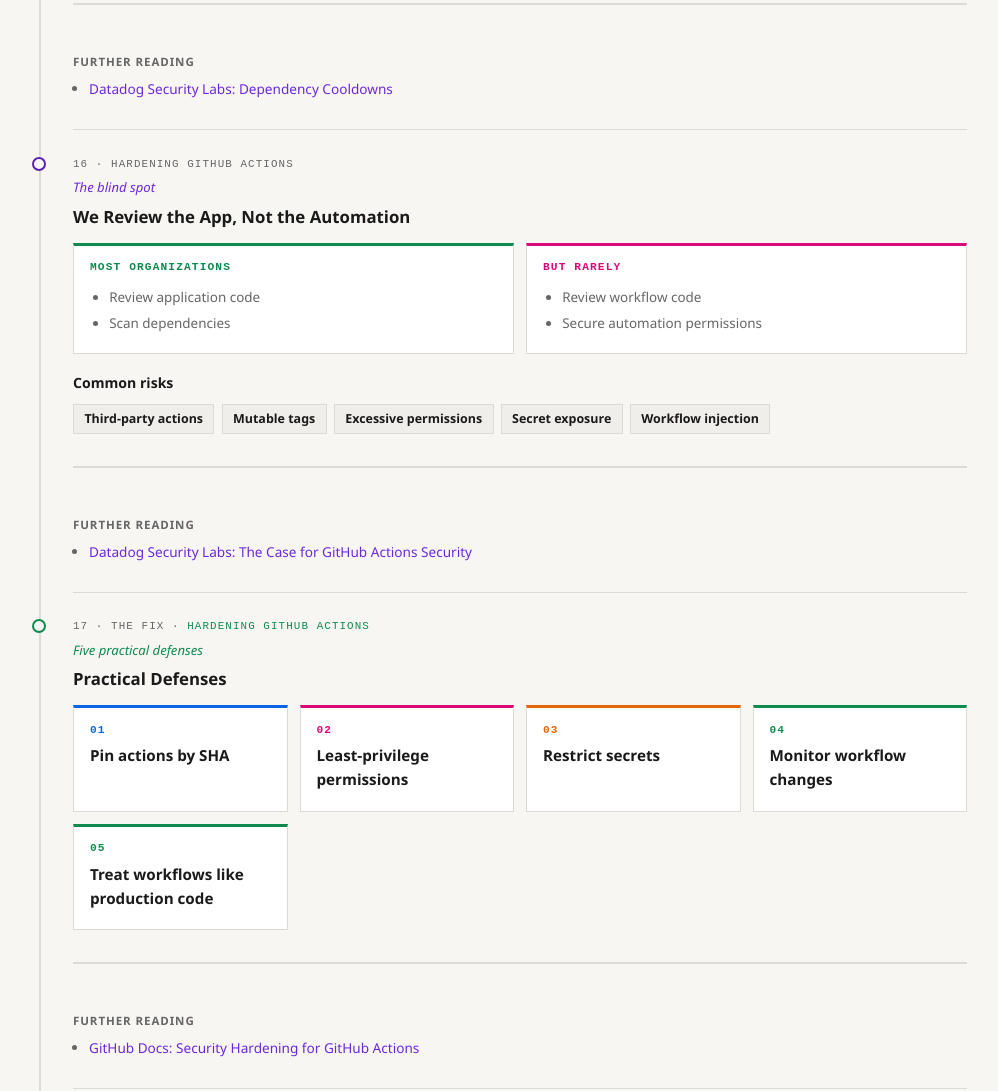
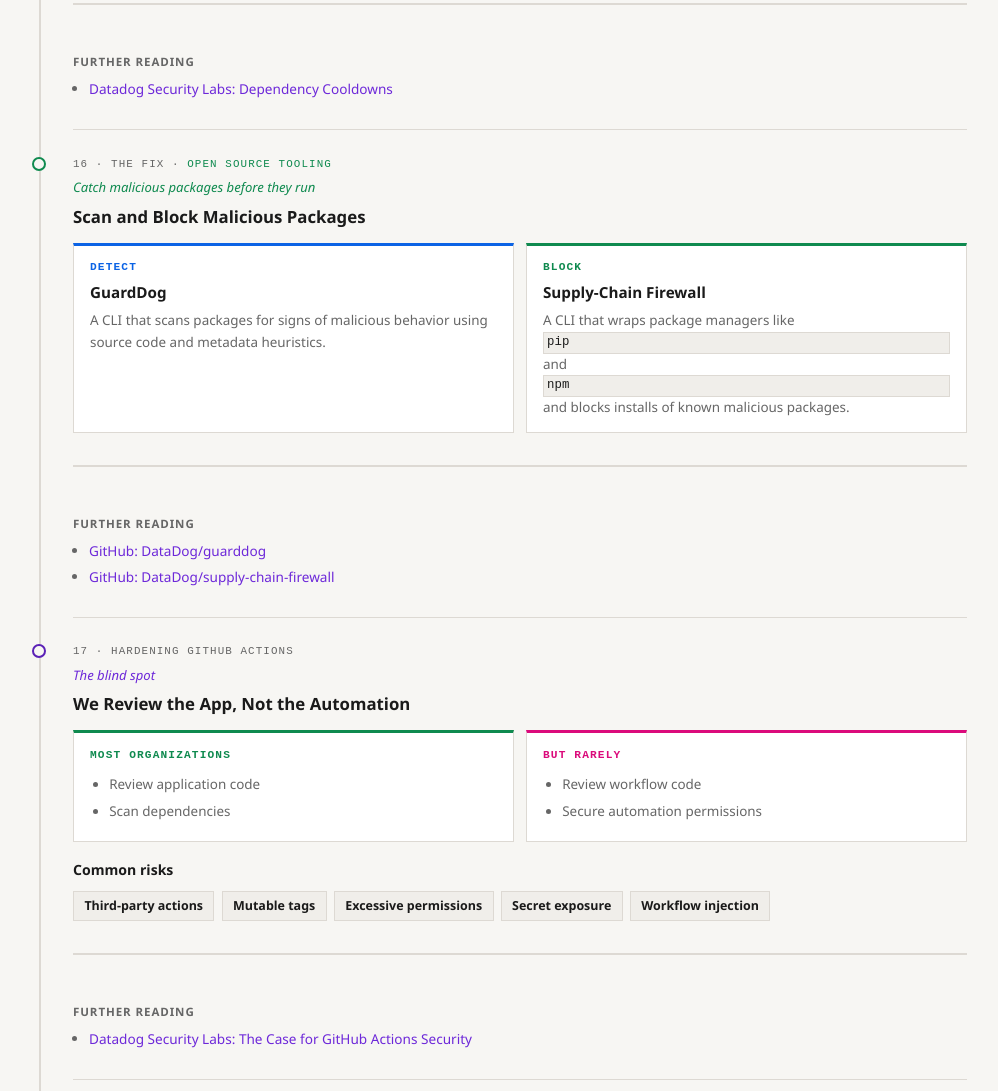
Before and after one commit to kennedytoomey/queencitycon-2026, a plain HTML site: page index.html in a window 1280 px wide. Shown: the part 7318-8409 px from the top of the page, without its empty margins (137-1135 px from the left). Drawn offline with Linux system fonts and the light colour scheme.

Commit message:
Update index.html

```diff
--- a/index.html
+++ b/index.html
@@ -590,9 +590,39 @@
     </div>
 
     <!-- 16 -->
+    <div class="track-item c-good">
+      <div class="track-item-inner">
+        <div class="track-number">16 · The Fix · <span>Open Source Tooling</span></div>
+        <div class="track-kicker">Catch malicious packages before they run</div>
+        <h3 class="track-heading">Scan and Block Malicious Packages</h3>
+        <div class="track-body">
+          <div class="cards two">
+            <div class="card c-input">
+              <div class="card-label">Detect</div>
+              <div class="card-title">GuardDog</div>
+              A CLI that scans packages for signs of malicious behavior using source code and metadata heuristics.
+            </div>
+            <div class="card c-good">
+              <div class="card-label">Block</div>
+              <div class="card-title">Supply-Chain Firewall</div>
+              A CLI that wraps package managers like <code>pip</code> and <code>npm</code> and blocks installs of known malicious packages.
+            </div>
+          </div>
+          <div class="track-resources">
+            <strong>Further Reading</strong>
+            <ul>
+              <li><a href="https://github.com/DataDog/guarddog" target="_blank" rel="noopener">GitHub: DataDog/guarddog</a></li>
+              <li><a href="https://github.com/DataDog/supply-chain-firewall" target="_blank" rel="noopener">GitHub: DataDog/supply-chain-firewall</a></li>
+            </ul>
+          </div>
+        </div>
+      </div>
+    </div>
+
+    <!-- 17 -->
     <div class="track-item">
       <div class="track-item-inner">
-        <div class="track-number">16 · Hardening GitHub Actions</div>
+        <div class="track-number">17 · Hardening GitHub Actions</div>
         <div class="track-kicker">The blind spot</div>
         <h3 class="track-heading">We Review the App, Not the Automation</h3>
         <div class="track-body">
@@ -630,10 +660,10 @@
       </div>
     </div>
 
-    <!-- 17 -->
+    <!-- 18 -->
     <div class="track-item c-good">
       <div class="track-item-inner">
-        <div class="track-number">17 · The Fix · <span>Hardening GitHub Actions</span></div>
+        <div class="track-number">18 · The Fix · <span>Hardening GitHub Actions</span></div>
         <div class="track-kicker">Five practical defenses</div>
         <h3 class="track-heading">Practical Defenses</h3>
         <div class="track-body">
@@ -669,10 +699,10 @@
       </div>
     </div>
 
-    <!-- 18 -->
+    <!-- 19 -->
     <div class="track-item">
       <div class="track-item-inner">
-        <div class="track-number">18 · Platform</div>
+        <div class="track-number">19 · Platform</div>
         <div class="track-kicker">Platform changes</div>
         <h3 class="track-heading">GitHub Is Making Changes</h3>
         <div class="track-body">
@@ -724,10 +754,10 @@
       </div>
     </div>
 
-    <!-- 19 -->
+    <!-- 20 -->
     <div class="track-item featured" id="takeaways">
       <div class="track-item-inner">
-        <div class="track-number">19 · Takeaways</div>
+        <div class="track-number">20 · Takeaways</div>
         <div class="track-kicker">Three things, in this order</div>
         <h3 class="track-heading">Audit What You Implicitly Trust</h3>
         <div class="track-body">
```
